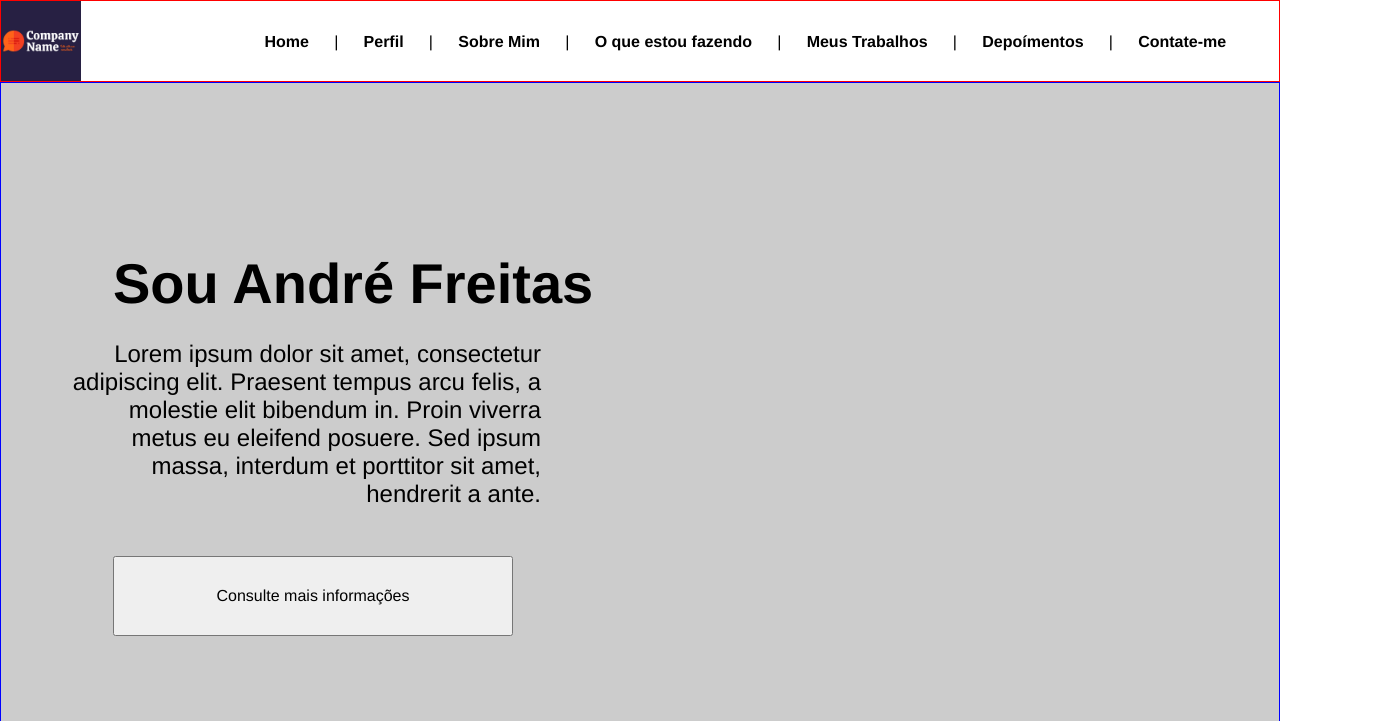
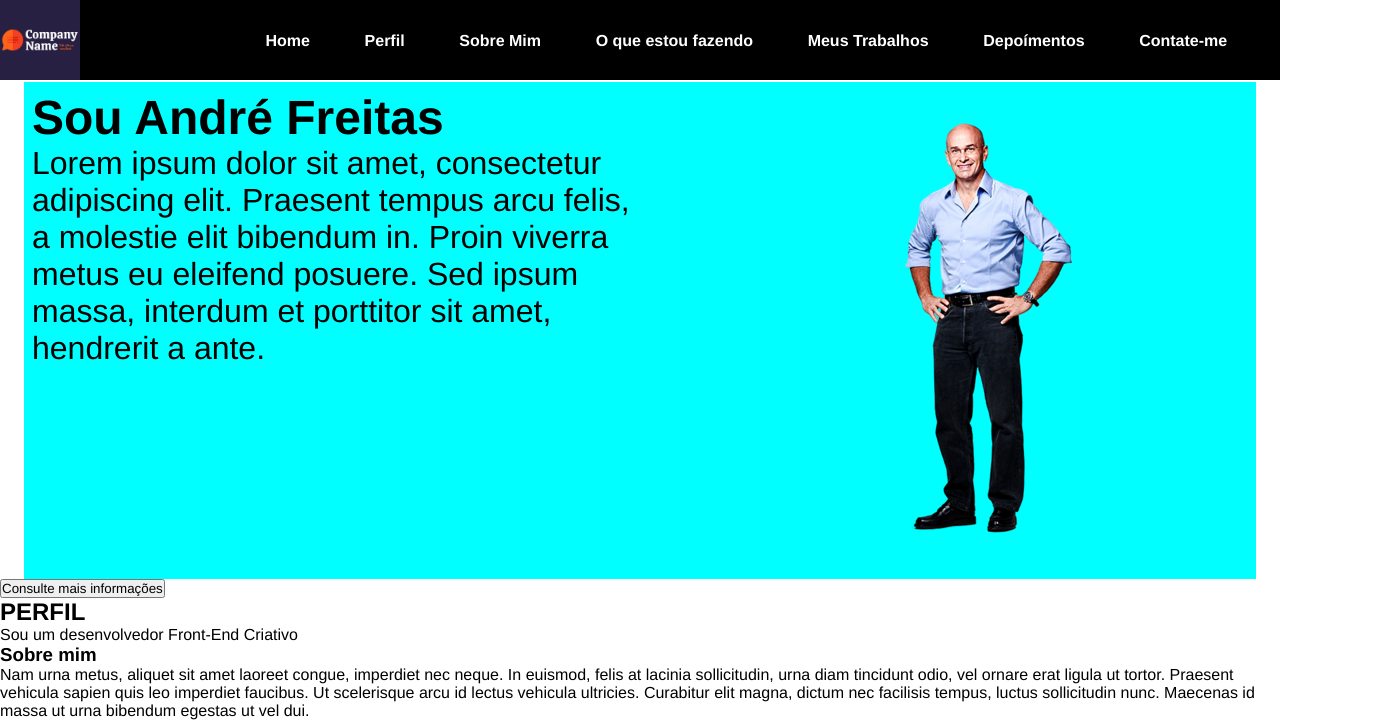
Before and after one commit to andreodon2/meu-site, a plain HTML site: page index.html in a window 1280 px wide. Shown: the top 721 px of the page, 1391 px wide, since content can reach past the window. Drawn offline with Linux system fonts and the light colour scheme.

Commit message:
Continuidade da classe apresentação

```diff
--- a/css/style.css
+++ b/css/style.css
@@ -9,7 +9,7 @@
 
 .cabecalho{
     height: 5em;
-    border: 1px solid red;
+    background-color: black;
 }
 
 .logo{
@@ -28,51 +28,46 @@ a{
 
 .menu a{
     padding: 1.3em;
-    color:black;
+    color: white;
     font-weight: bold;
 }
 
 .menu a:hover{
     background: #ccc;
-    color:white;
+    color: black;
     font-weight: bold;
 }
 
 /* FORMATAÇÃO APRESENTAÇÃO */
 
-.show{
-    border: 1px solid blue;
-    height: 40em;
-    background: #ccc;
+.apresentacao {
+    display: flex;
+    background-color: aqua;
+    width: 95%;
+    margin: 0 auto;
+    padding: 0.5em;
 }
 
-.show>h3{
-    font-size: 3.5em;
-    position: relative;
-    top: 3em;
-    left: 2em;
+.show, .img {
+    flex: 1;
 }
 
-.show>p{
-    font-size: 1.5em;
-    width: 20em;
-    text-align: right;
-    position: relative;
-    top: 8em;
-    left: 2.5em;
+.show {
+    display: inline;
+    justify-content: center;
+    align-items: center;
+    width: 200%;
 }
 
-.show>.botao{
-    font-size: 1em;
-    width: 25em;
-    height: 5em;
-    position: relative;
-    top: 15em;
-    left: 7em;
+.show h3 {
+    font-size: 3em;
 }
 
-.apresentacao>.pessoa{
-    float: right;
-    align-items: self-end;
+.show p {
+    font-size: 2em;
+}
+
+.img {
+    display: flex;
     justify-content: right;
 }
--- a/index.html
+++ b/index.html
@@ -18,12 +18,14 @@
             </header>
             <div class="apresentacao">
                 <div class="show">
-                    <h3>Sou André Freitas</h3>
-                    <p>Lorem ipsum dolor sit amet, consectetur adipiscing elit. Praesent tempus arcu felis, a molestie elit bibendum in. Proin viverra metus eu eleifend posuere. Sed ipsum massa, interdum et porttitor sit amet, hendrerit a ante.</p>
-                    <button class="botao">Consulte mais informações</button>
+                    <h3 class="show-titulo">Sou André Freitas</h3>
+                    <p class="show-texto">Lorem ipsum dolor sit amet, consectetur adipiscing elit. Praesent tempus arcu felis, a molestie elit bibendum in. Proin viverra metus eu eleifend posuere. Sed ipsum massa, interdum et porttitor sit amet, hendrerit a ante.</p>
                 </div>
-                <img src="img/pessoa.png" class="pessoa" alt="">
+                <div class="img">
+                    <img src="img/pessoa.png" class="pessoa" alt=""><br/>
+                </div>
             </div>
+            <button class="botao">Consulte mais informações</button>
         </div>
 
         <div id="perfil">
```
